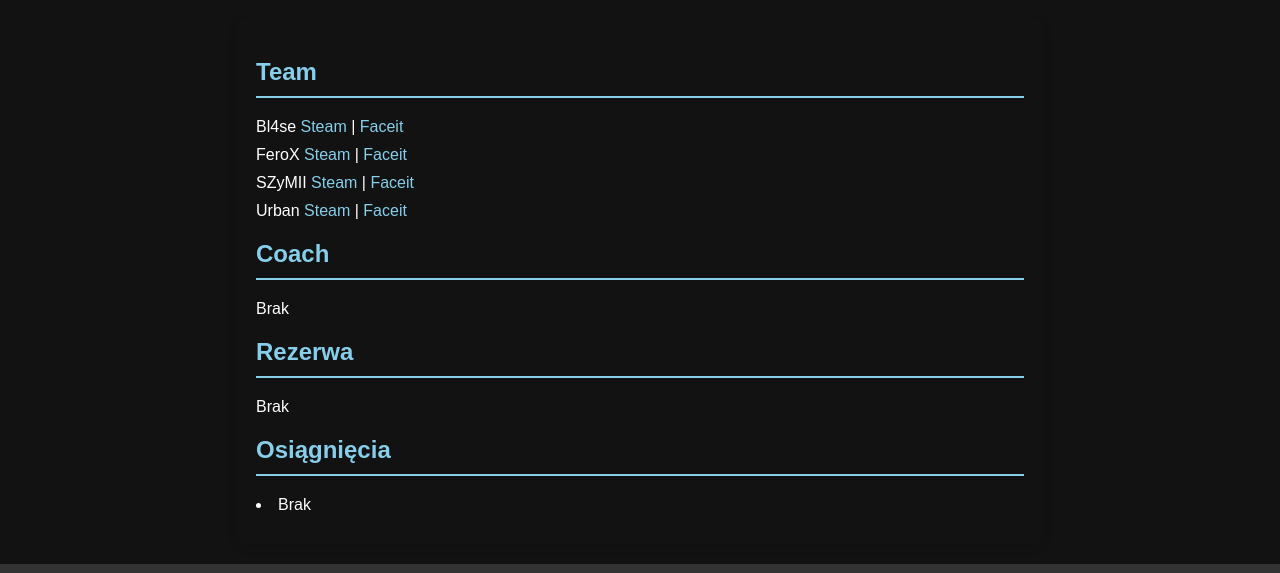
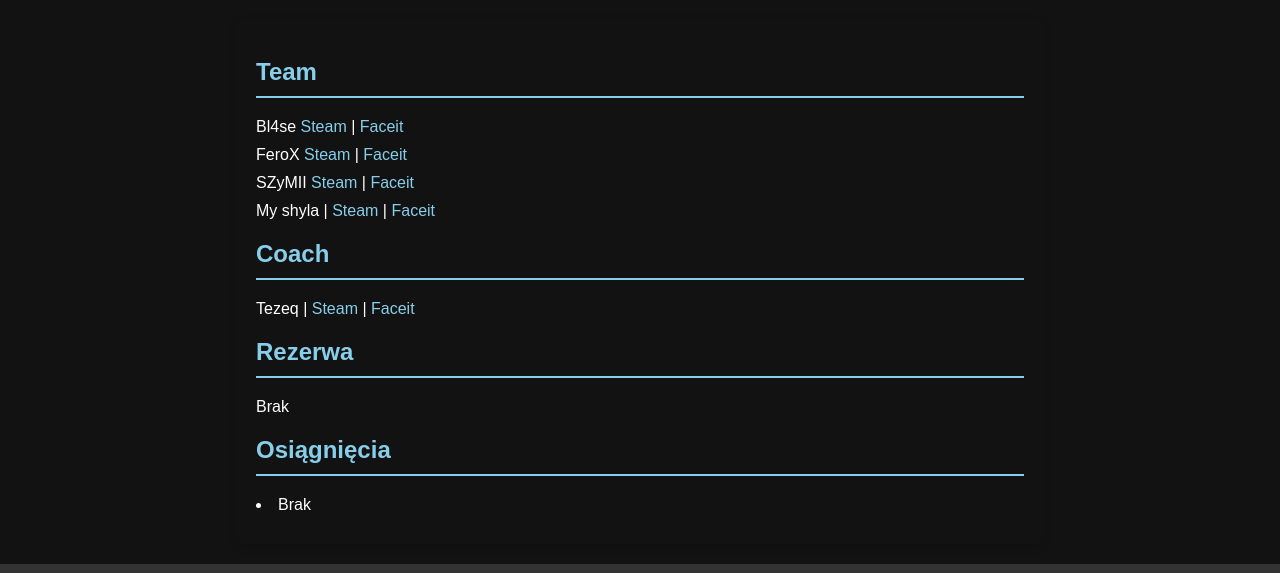
Before and after one commit to Bl4sev9/akademia, a plain HTML site: page index.html in a window 1280 px wide. Shown: the part 60-633 px from the top of the page. Drawn offline with Linux system fonts and the light colour scheme.

Commit message:
Update index.html

```diff
--- a/index.html
+++ b/index.html
@@ -104,14 +104,14 @@
                 <li>FeroX <a href="https://steamcommunity.com/profiles/76561199148389554" target="_blank"> Steam</a> | <a href="https://www.faceit.com/pl/players/XFeroXx" target="_blank"> Faceit</a></li>
                 <li>SZyMII <a href="https://steamcommunity.com/profiles/76561199676234928" target="_blank"> Steam</a> | <a href="https://www.faceit.com/pl/players/SzyMii768" target="_blank"> Faceit</a></li>
                 <!--<li> <a href="" target="_blank"> Steam</a> | <a href="" target="_blank"> Faceit</a></li>-->
-                <li>Urban <a href="https://steamcommunity.com/id/UrbiOfficial" target="_blank"> Steam</a> | <a href="https://www.faceit.com/pl/players/UrbiOfficial" target="_blank"> Faceit</a></li>
+                <li>My shyla | <a href="https://steamcommunity.com/profiles/76561198869390739"> Steam</a> | <a href="https://www.faceit.com/pl/players/pago3syzyf"> Faceit</a></li>
             </ul>
         </div>
 
         <div class="section">
             <h2>Coach</h2>
             <ul>
-                <li>Brak <!--<a href="https://steamcommunity.com" target="_blank">Steam</a> | <a href="https://www.faceit.com" target="_blank">Faceit</a>--></li>
+                <li>Tezeq | <a href="https://steamcommunity.com/id/Chujbada151" target="_blank"> Steam</a> | <a href="https://www.faceit.com/pl/players/TezeczeQ" target="_blank"> Faceit </a></li>
             </ul>
         </div>
 
```
